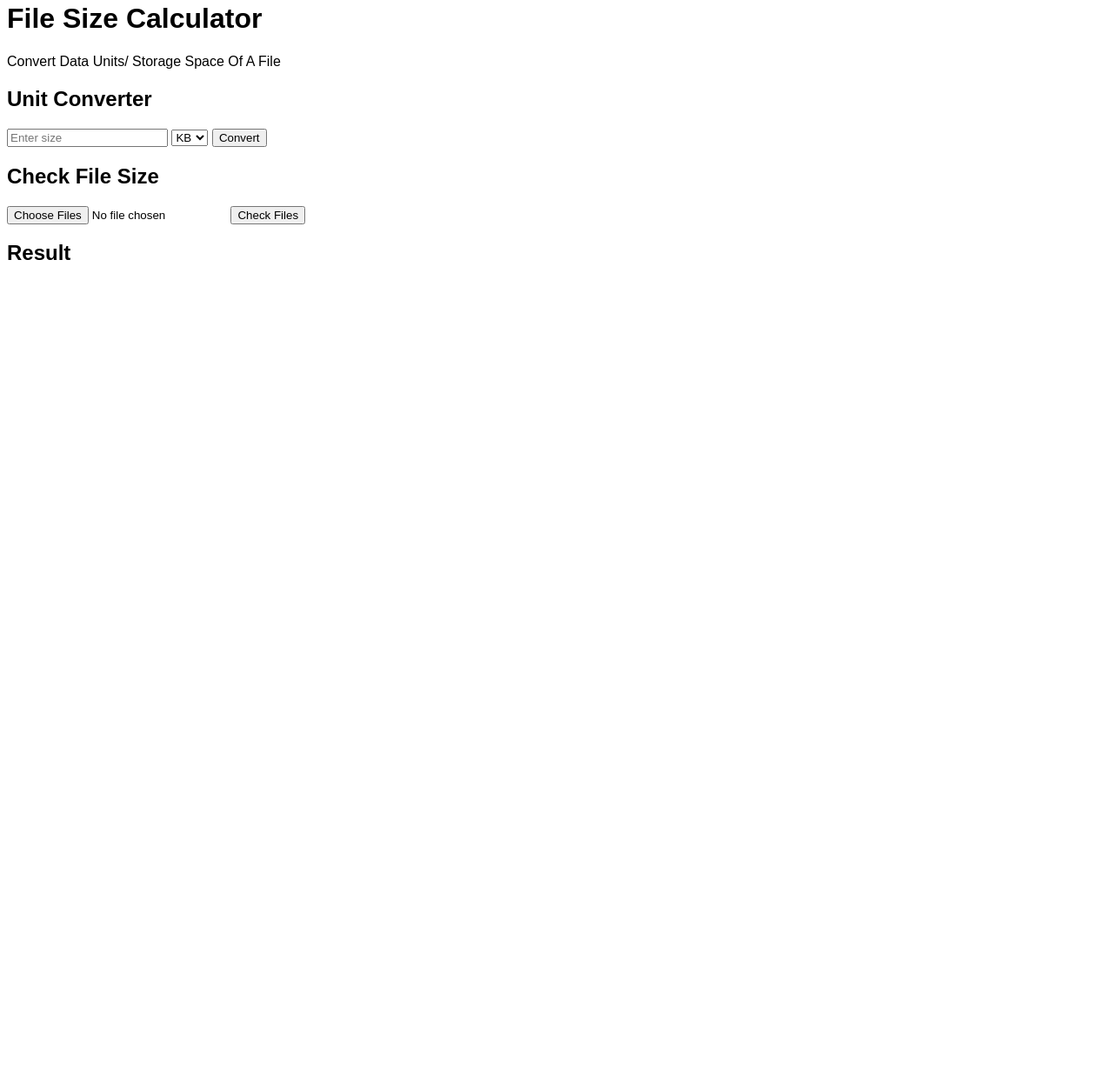
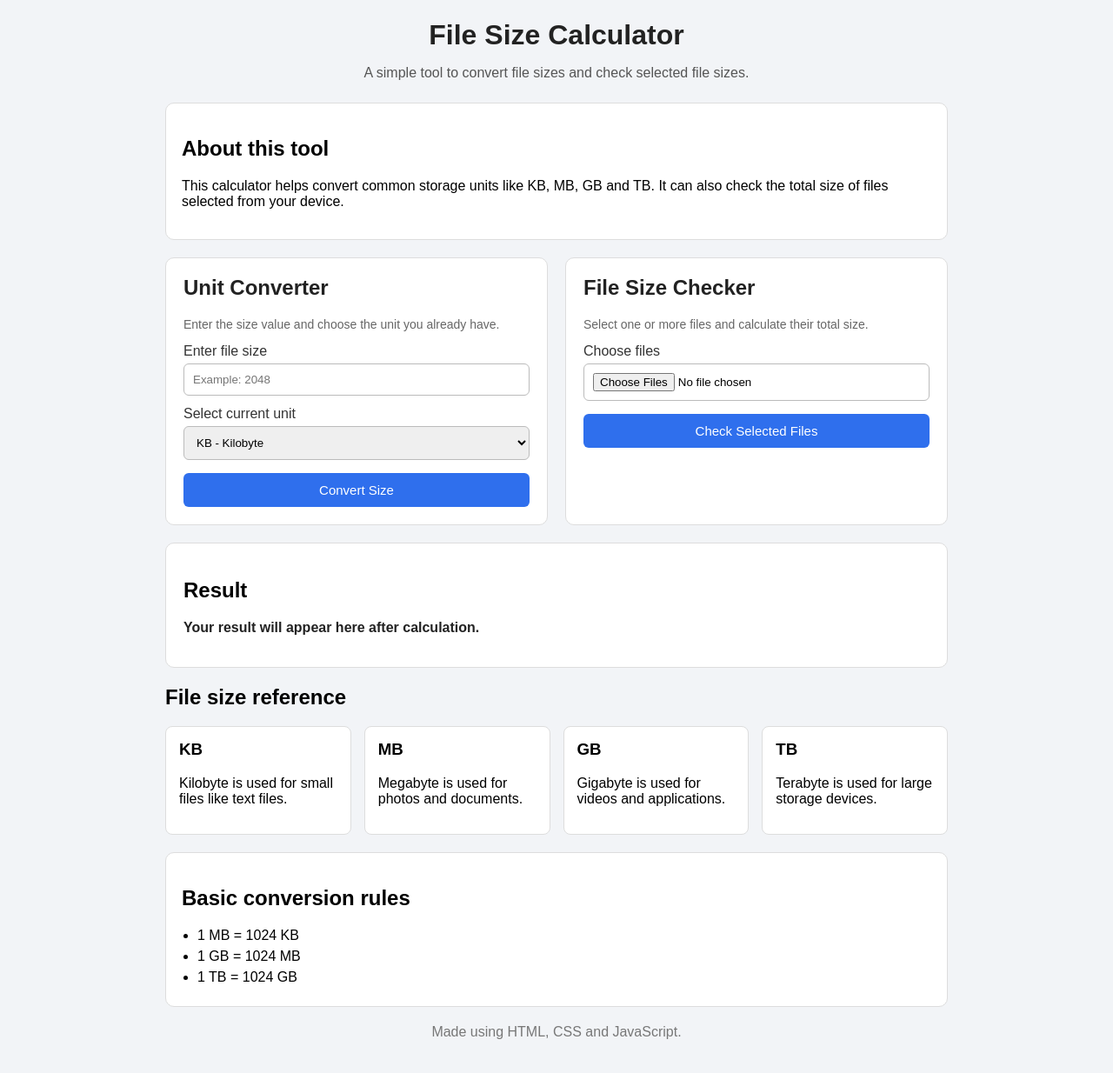
Before and after one commit to architraj99/File-Size-Calc, a plain HTML site: page index.html in a window 1280 px wide. Shown: the part 18-1252 px from the top of the page at 87% size. Before the commit the page ends 800 px from the top, so only its background shows below. Drawn offline with Linux system fonts and the light colour scheme.

Commit message:
Added detailed layout and styling
Improved page layout and added basic styling

Organized sections into cards and added spacing for better readability

Kept design simple and clean for now

```diff
--- a/index.html
+++ b/index.html
@@ -6,33 +6,110 @@
 </head>
 <body>
 
-    <h1>File Size Calculator</h1>
-    <p>Convert Data Units/ Storage Space Of A File</p>
+    <div class="page">
 
-    <div>
-        <h2>Unit Converter</h2>
+        <div class="header">
+            <h1>File Size Calculator</h1>
+            <p>A simple tool to convert file sizes and check selected file sizes.</p>
+        </div>
 
-        <input type="number" id="value" placeholder="Enter size">
+        <div class="intro-box">
+            <h2>About this tool</h2>
+            <p>
+                This calculator helps convert common storage units like KB, MB, GB and TB.
+                It can also check the total size of files selected from your device.
+            </p>
+        </div>
 
-        <select id="unit">
-            <option value="KB">KB</option>
-            <option value="MB">MB</option>
-            <option value="GB">GB</option>
-            <option value="TB">TB</option>
-        </select>
+        <div class="main-area">
 
-        <button onclick="convert()">Convert</button>
-    </div>
+            <div class="card">
+                <h2>Unit Converter</h2>
+                <p class="small-text">
+                    Enter the size value and choose the unit you already have.
+                </p>
 
-    <div>
-        <h2>Check File Size</h2>
-        <input type="file" id="fileInput" multiple>
-        <button onclick="checkFiles()">Check Files</button>
-    </div>
+                <div class="form-row">
+                    <label for="value">Enter file size</label>
+                    <input type="number" id="value" placeholder="Example: 2048">
+                </div>
 
-    <div>
-        <h2>Result</h2>
-        <p id="result"></p>
+                <div class="form-row">
+                    <label for="unit">Select current unit</label>
+                    <select id="unit">
+                        <option value="KB">KB - Kilobyte</option>
+                        <option value="MB">MB - Megabyte</option>
+                        <option value="GB">GB - Gigabyte</option>
+                        <option value="TB">TB - Terabyte</option>
+                    </select>
+                </div>
+
+                <button onclick="convert()">Convert Size</button>
+            </div>
+
+            <div class="card">
+                <h2>File Size Checker</h2>
+                <p class="small-text">
+                    Select one or more files and calculate their total size.
+                </p>
+
+                <div class="form-row">
+                    <label for="fileInput">Choose files</label>
+                    <input type="file" id="fileInput" multiple>
+                </div>
+
+                <button onclick="checkFiles()">Check Selected Files</button>
+            </div>
+
+        </div>
+
+        <div class="result-card">
+            <h2>Result</h2>
+            <p id="result">Your result will appear here after calculation.</p>
+        </div>
+
+        <div class="info-section">
+            <h2>File size reference</h2>
+
+            <div class="info-grid">
+
+                <div class="info-card">
+                    <h3>KB</h3>
+                    <p>Kilobyte is used for small files like text files.</p>
+                </div>
+
+                <div class="info-card">
+                    <h3>MB</h3>
+                    <p>Megabyte is used for photos and documents.</p>
+                </div>
+
+                <div class="info-card">
+                    <h3>GB</h3>
+                    <p>Gigabyte is used for videos and applications.</p>
+                </div>
+
+                <div class="info-card">
+                    <h3>TB</h3>
+                    <p>Terabyte is used for large storage devices.</p>
+                </div>
+
+            </div>
+        </div>
+
+        <div class="formula-box">
+            <h2>Basic conversion rules</h2>
+
+            <ul>
+                <li>1 MB = 1024 KB</li>
+                <li>1 GB = 1024 MB</li>
+                <li>1 TB = 1024 GB</li>
+            </ul>
+        </div>
+
+        <div class="footer">
+            <p>Made using HTML, CSS and JavaScript.</p>
+        </div>
+
     </div>
 
     <script src="script.js"></script>
--- a/style.css
+++ b/style.css
@@ -1,3 +1,173 @@
 body {
     font-family: Arial;
+    background-color: #f2f4f7;
+    margin: 0;
+    padding: 0;
 }
+
+.page {
+    width: 900px;
+    margin: 40px auto;
+}
+
+.header {
+    text-align: center;
+    margin-bottom: 25px;
+}
+
+.header h1 {
+    margin-bottom: 8px;
+    color: #222;
+}
+
+.header p {
+    color: #555;
+}
+
+.intro-box {
+    background-color: white;
+    padding: 18px;
+    border-radius: 10px;
+    border: 1px solid #ddd;
+    margin-bottom: 20px;
+}
+
+.main-area {
+    display: flex;
+    gap: 20px;
+}
+
+.card {
+    background-color: white;
+    width: 50%;
+    padding: 20px;
+    border: 1px solid #ddd;
+    border-radius: 10px;
+}
+
+.card h2 {
+    margin-top: 0;
+    color: #222;
+}
+
+.small-text {
+    font-size: 14px;
+    color: #666;
+}
+
+.form-row {
+    margin-top: 12px;
+}
+
+label {
+    display: block;
+    margin-bottom: 5px;
+    color: #333;
+}
+
+input,
+select {
+    width: 100%;
+    padding: 10px;
+    border: 1px solid #bbb;
+    border-radius: 6px;
+    box-sizing: border-box;
+}
+
+button {
+    width: 100%;
+    margin-top: 15px;
+    padding: 11px;
+    border: none;
+    border-radius: 6px;
+    background-color: #2f6fed;
+    color: white;
+    font-size: 15px;
+}
+
+button:hover {
+    background-color: #2459c7;
+    cursor: pointer;
+}
+
+.result-card {
+    background-color: white;
+    margin-top: 20px;
+    padding: 20px;
+    border-radius: 10px;
+    border: 1px solid #ddd;
+}
+
+#result {
+    font-weight: bold;
+    color: #222;
+}
+
+.info-section {
+    margin-top: 20px;
+}
+
+.info-grid {
+    display: flex;
+    gap: 15px;
+    margin-top: 10px;
+}
+
+.info-card {
+    background-color: white;
+    padding: 15px;
+    border-radius: 8px;
+    border: 1px solid #ddd;
+    width: 25%;
+}
+
+.info-card h3 {
+    margin-top: 0;
+}
+
+.formula-box {
+    background-color: white;
+    margin-top: 20px;
+    padding: 18px;
+    border-radius: 10px;
+    border: 1px solid #ddd;
+}
+
+.formula-box ul {
+    margin: 0;
+    padding-left: 18px;
+}
+
+.formula-box li {
+    margin: 6px 0;
+}
+
+.footer {
+    text-align: center;
+    margin-top: 20px;
+    color: #777;
+}
+
+@media (max-width: 700px) {
+    .page {
+        width: 90%;
+    }
+
+    .main-area {
+        display: block;
+    }
+
+    .card {
+        width: auto;
+        margin-top: 15px;
+    }
+
+    .info-grid {
+        display: block;
+    }
+
+    .info-card {
+        width: auto;
+        margin-top: 10px;
+    }
+}
```
